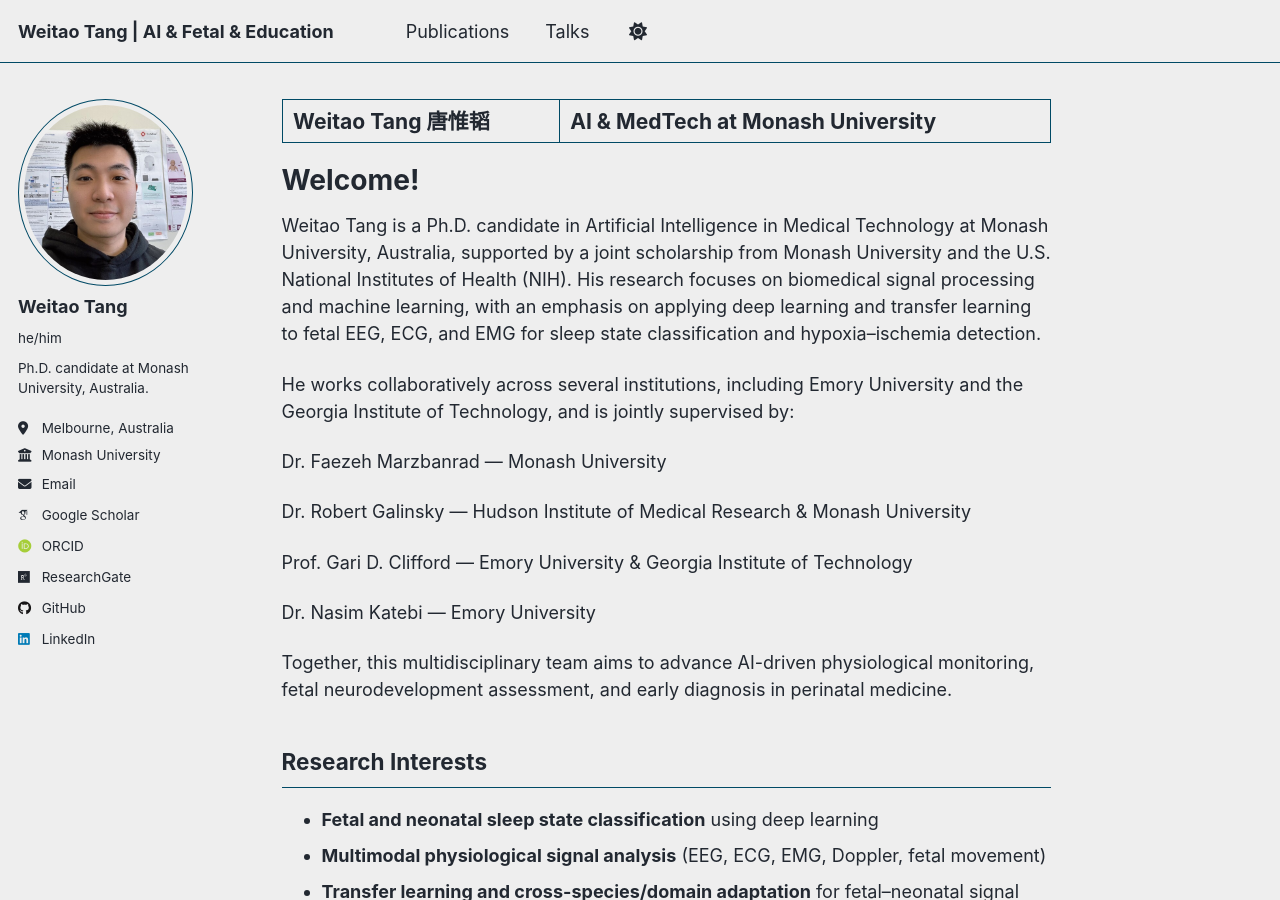
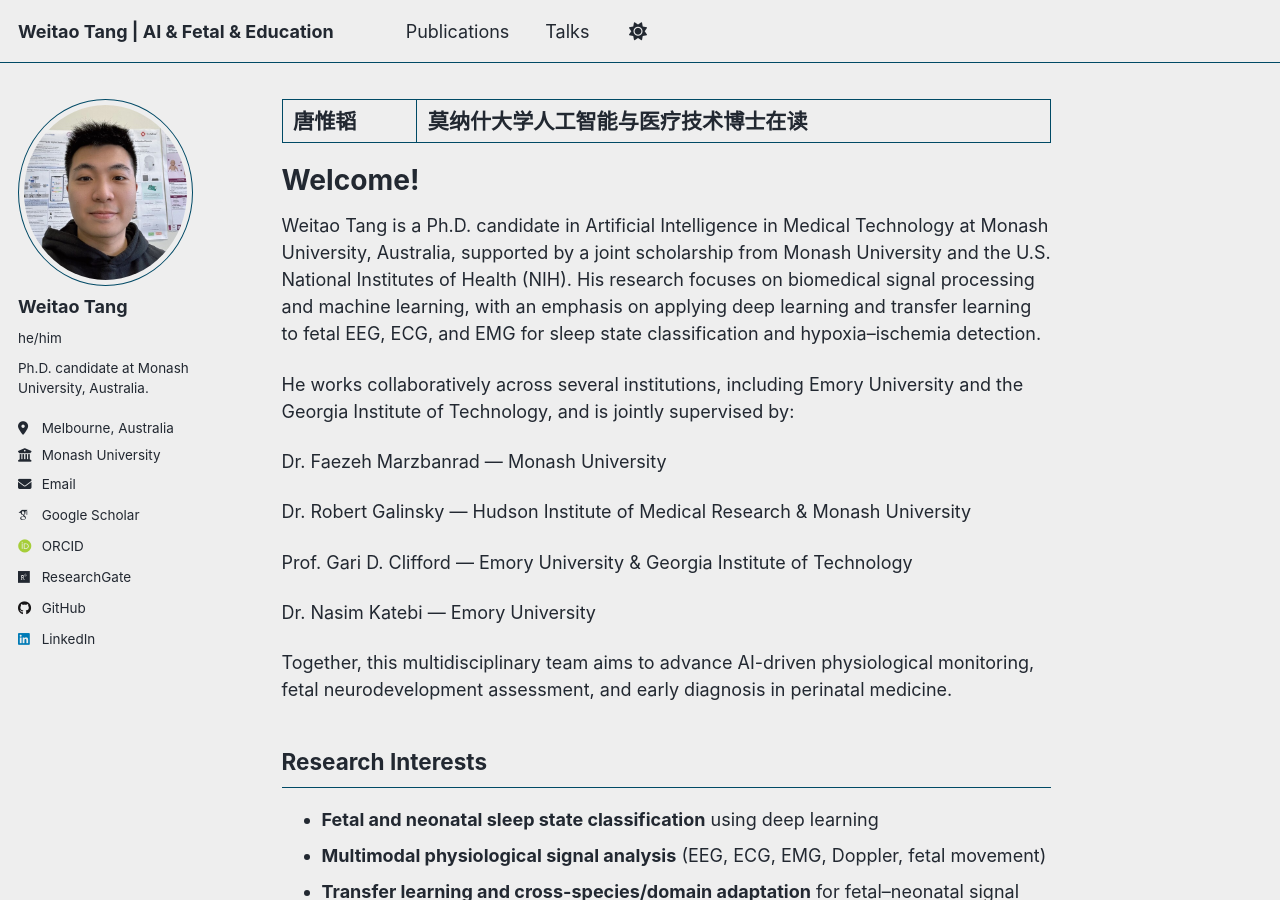
Before and after one commit to WeitaoTang-GitHub/WeitaoTang-GitHub.github.io, a Jekyll site: the page built from _pages/about.md, in a window 1280 px wide and 900 px high. Built offline with Jekyll 4.4.1, drawn with Linux system fonts in a browser that asks for light colours; some web fonts are replaced.

Commit message:
Update about.md

```diff
--- a/_pages/about.md
+++ b/_pages/about.md
@@ -1,6 +1,6 @@
 ---
 permalink: /
-title: "Weitao Tang 唐惟韬 | AI & MedTech at Monash University"
+title: "唐惟韬 | 莫纳什大学人工智能与医疗技术博士在读"
 author_profile: true
 redirect_from:
   - /about/
```
